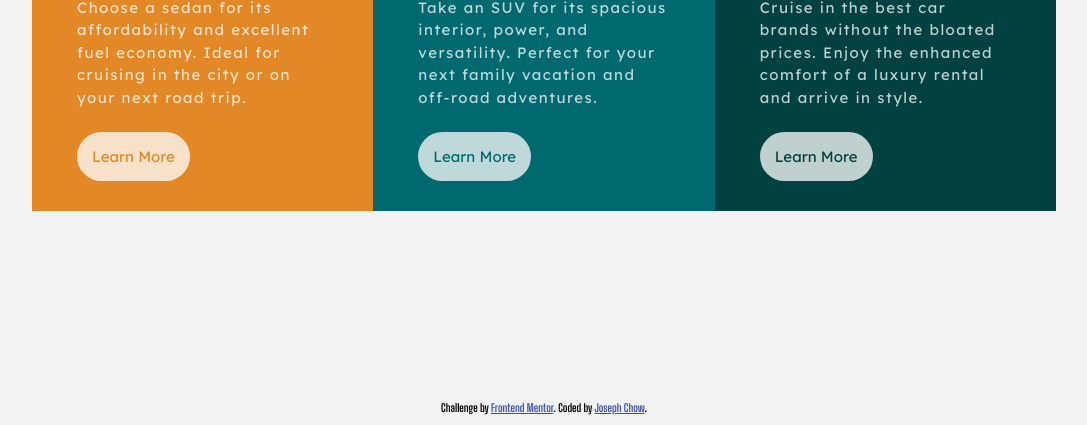
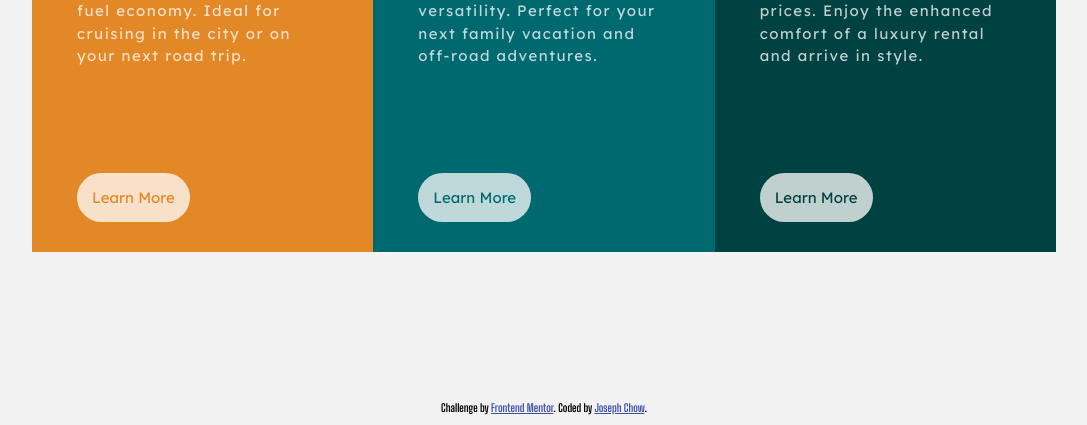
Before and after one commit to chowjiaming/3-column-preview-card-component-main, a plain HTML site: page index.html in a window 1280 px wide. Shown: the part 375-800 px from the top of the page, without its empty margins (96-1183 px from the left). Drawn offline with Linux system fonts and the light colour scheme.

Commit message:
fixed desktop card height

```diff
--- a/styles.css
+++ b/styles.css
@@ -62,6 +62,12 @@ body {
   padding-bottom: 2.5em;
 }
 
+@media (min-width: 720px) {
+  .card__content {
+    padding-bottom: 8em;
+  }
+}
+
 .card__button {
   background-color: hsla(0, 0%, 100%, 0.75);
   padding: 1em;
```
